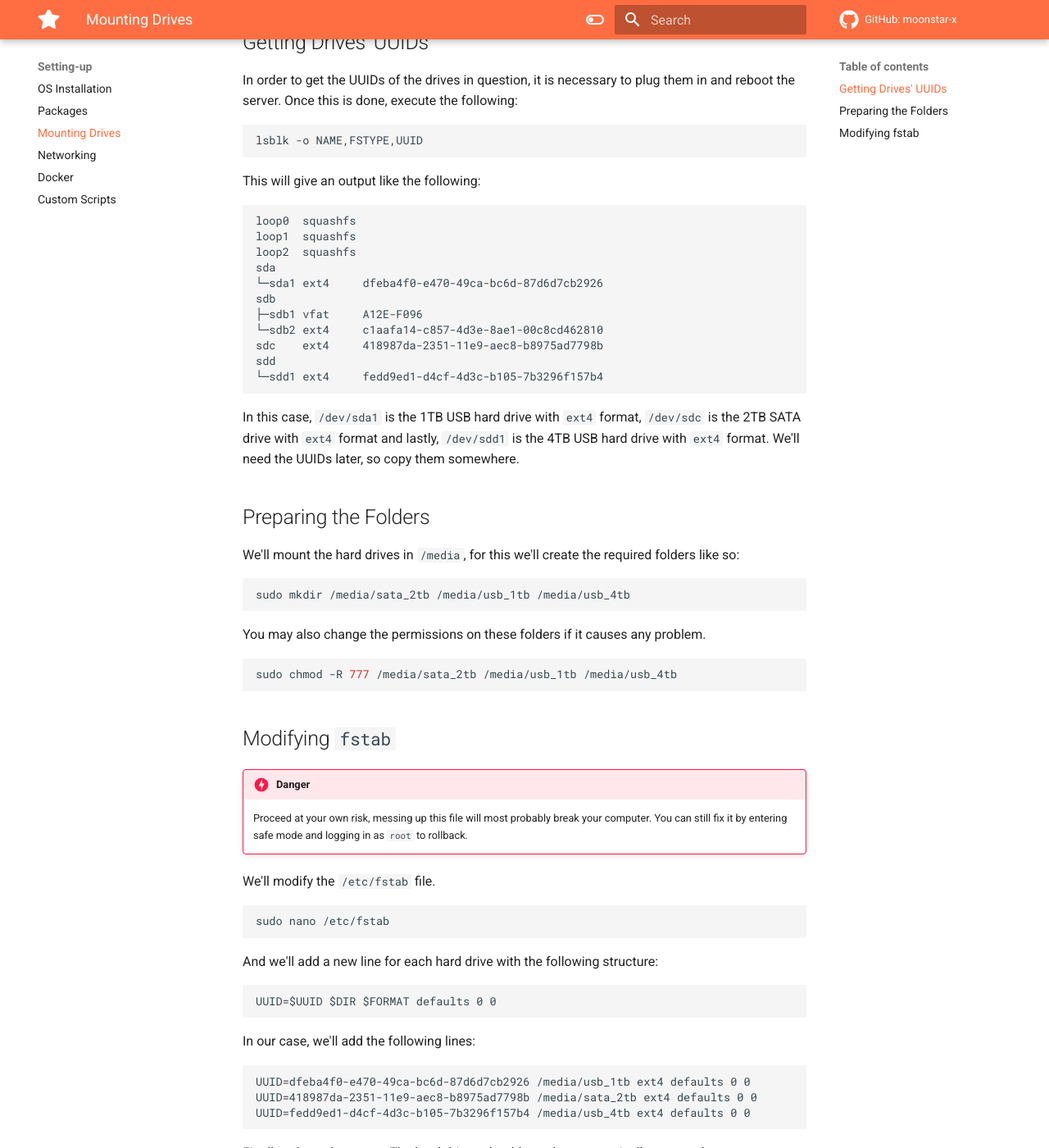
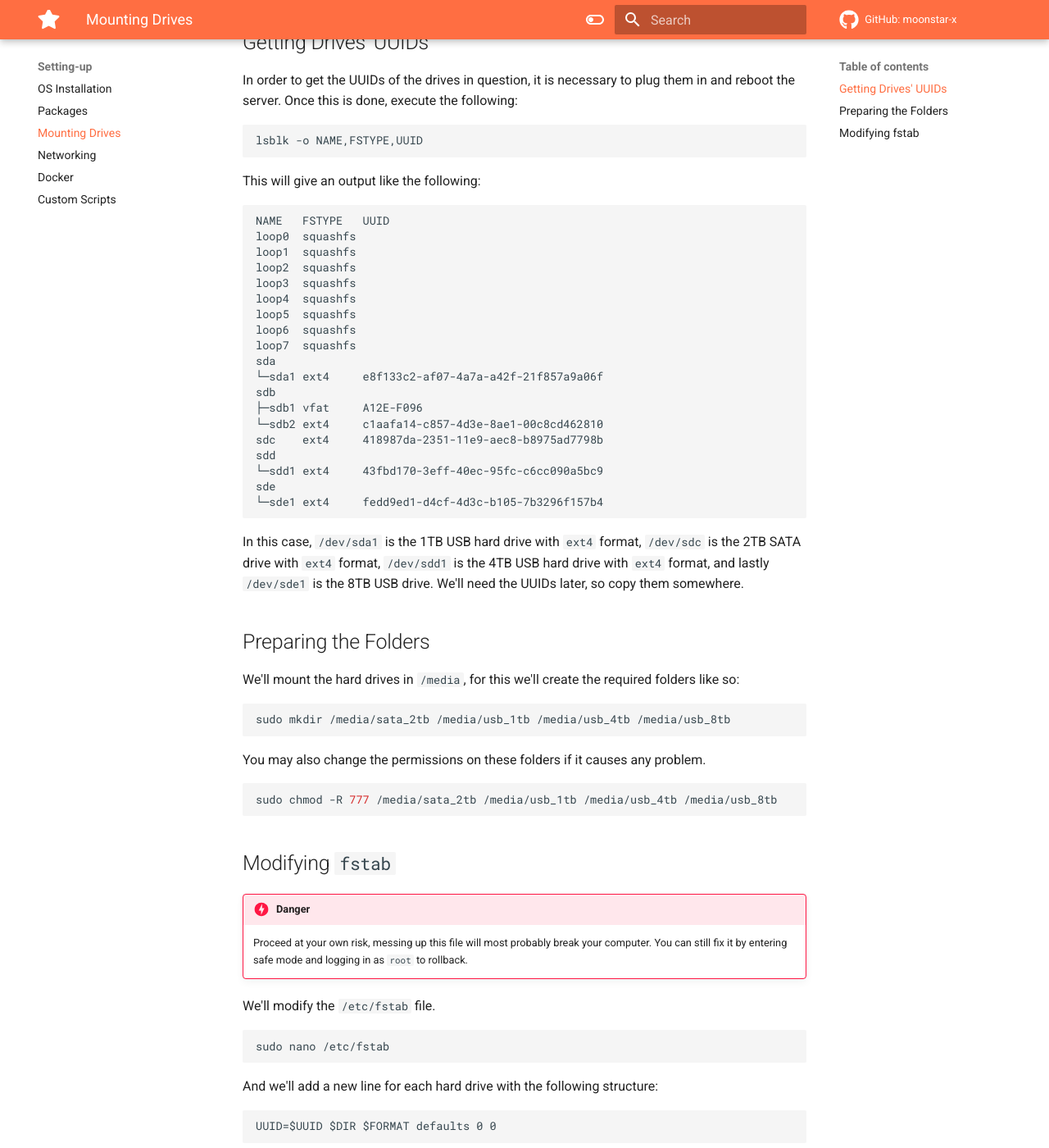
Before and after one commit to moonstar-x/server-setup, an MkDocs documentation site: the page built from docs/setting-up/mounting-drives.md, in a window 1280 px wide and 1400 px high, scrolled down 285 px. Shown: the whole window at 82% size. Built offline with MkDocs 1.6.1 and Material for MkDocs 9.7.7, drawn with Linux system fonts in a browser that asks for light colours; some of the changed text lies outside the part shown.

Commit message:
Added new hard drive to fstab.

````diff
--- a/docs/setting-up/mounting-drives.md
+++ b/docs/setting-up/mounting-drives.md
@@ -13,33 +13,41 @@ lsblk -o NAME,FSTYPE,UUID
 This will give an output like the following:
 
 ```text
+NAME   FSTYPE   UUID
 loop0  squashfs
 loop1  squashfs
 loop2  squashfs
+loop3  squashfs
+loop4  squashfs
+loop5  squashfs
+loop6  squashfs
+loop7  squashfs
 sda
-└─sda1 ext4     dfeba4f0-e470-49ca-bc6d-87d6d7cb2926
+└─sda1 ext4     e8f133c2-af07-4a7a-a42f-21f857a9a06f
 sdb
 ├─sdb1 vfat     A12E-F096
 └─sdb2 ext4     c1aafa14-c857-4d3e-8ae1-00c8cd462810
 sdc    ext4     418987da-2351-11e9-aec8-b8975ad7798b
 sdd
-└─sdd1 ext4     fedd9ed1-d4cf-4d3c-b105-7b3296f157b4
+└─sdd1 ext4     43fbd170-3eff-40ec-95fc-c6cc090a5bc9
+sde
+└─sde1 ext4     fedd9ed1-d4cf-4d3c-b105-7b3296f157b4
 ```
 
-In this case, `/dev/sda1` is the 1TB USB hard drive with `ext4` format, `/dev/sdc` is the 2TB SATA drive with `ext4` format and lastly, `/dev/sdd1` is the 4TB USB hard drive with `ext4` format. We'll need the UUIDs later, so copy them somewhere.
+In this case, `/dev/sda1` is the 1TB USB hard drive with `ext4` format, `/dev/sdc` is the 2TB SATA drive with `ext4` format, `/dev/sdd1` is the 4TB USB hard drive with `ext4` format, and lastly `/dev/sde1` is the 8TB USB drive. We'll need the UUIDs later, so copy them somewhere.
 
 ## Preparing the Folders
 
 We'll mount the hard drives in `/media`, for this we'll create the required folders like so:
 
 ```bash
-sudo mkdir /media/sata_2tb /media/usb_1tb /media/usb_4tb
+sudo mkdir /media/sata_2tb /media/usb_1tb /media/usb_4tb /media/usb_8tb
 ```
 
 You may also change the permissions on these folders if it causes any problem.
 
 ```bash
-sudo chmod -R 777 /media/sata_2tb /media/usb_1tb /media/usb_4tb
+sudo chmod -R 777 /media/sata_2tb /media/usb_1tb /media/usb_4tb /media/usb_8tb
 ```
 
 ## Modifying `fstab`
@@ -62,9 +70,10 @@ UUID=$UUID $DIR $FORMAT defaults 0 0
 In our case, we'll add the following lines:
 
 ```text
-UUID=dfeba4f0-e470-49ca-bc6d-87d6d7cb2926 /media/usb_1tb ext4 defaults 0 0
-UUID=418987da-2351-11e9-aec8-b8975ad7798b /media/sata_2tb ext4 defaults 0 0
+UUID=e8f133c2-af07-4a7a-a42f-21f857a9a06f /media/usb_1tb ext4 defaults 0 0
+UUID=418987da-2351-11e9-aec8-b8975ad7798b /media/sata_2tb ext4 defaults  0 0
 UUID=fedd9ed1-d4cf-4d3c-b105-7b3296f157b4 /media/usb_4tb ext4 defaults 0 0
+UUID=43fbd170-3eff-40ec-95fc-c6cc090a5bc9 /media/usb_8tb ext4 defaults 0 0
 ```
 
 Finally, reboot the server. The hard drives should now be automatically mounted.
````
Also changed, not shown: docs/index.md (+1 -0 lines).
